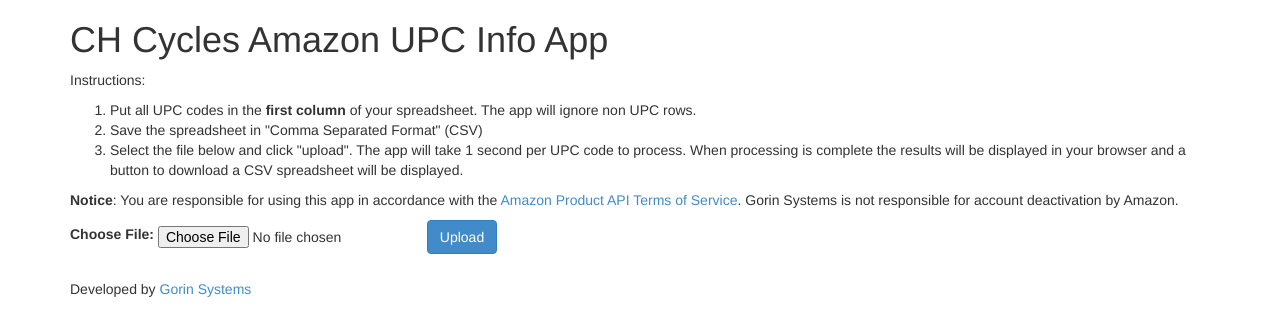
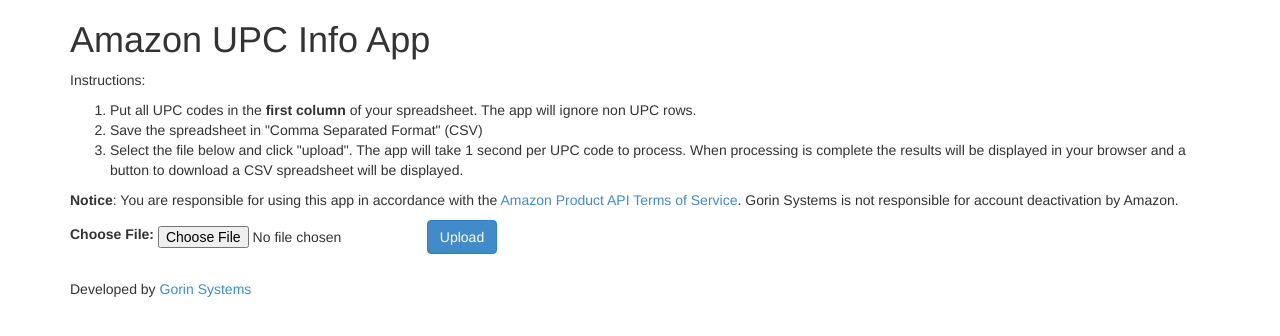
Before and after one commit to moshegorin/amazon_upc_lookup, a PHP site: page / in a window 1280 px wide. Shown: the top 336 px of the page. Run offline with PHP 8.4, Linux system fonts and the light colour scheme; some libraries are stand-ins or nearby versions.

Commit message:
Removed branding

```diff
--- a/app/controller/input.php
+++ b/app/controller/input.php
@@ -1,10 +1,10 @@
 <?php
 /**
 	B"H
-	Crown Heights Cycles Amazon UPC Info App
+	Amazon UPC Info App
 	Developed by GorinSystems (www.gorinsystems.com)
 
-	Page: Input Controller (input.com)
+	Page: Input Controller (input.php)
 	Description: Controls input form
 
 **/
--- a/app/controller/main_controller.php
+++ b/app/controller/main_controller.php
@@ -1,7 +1,7 @@
 <?php
 /**
 	B"H
-	Crown Heights Cycles Amazon UPC Info App
+	Amazon UPC Info App
 	Developed by GorinSystems (www.gorinsystems.com)
 
 	Page: Main Controller (main_controller.php)
--- a/app/view/output_header.phtml
+++ b/app/view/output_header.phtml
@@ -4,7 +4,7 @@
     <meta charset="utf-8">
     <meta http-equiv="X-UA-Compatible" content="IE=edge">
     <meta name="viewport" content="width=device-width, initial-scale=1">
-    <title>CH Cycles Amazon UPC Info App</title>
+    <title>Amazon UPC Info App</title>
 
     <!-- Bootstrap -->
     <link href="app/view/css/bootstrap.min.css" rel="stylesheet">
--- a/app/view/upload_form.phtml
+++ b/app/view/upload_form.phtml
@@ -4,7 +4,7 @@
     <meta charset="utf-8">
     <meta http-equiv="X-UA-Compatible" content="IE=edge">
     <meta name="viewport" content="width=device-width, initial-scale=1">
-    <title>CH Cycles Amazon UPC Info App</title>
+    <title>Amazon UPC Info App</title>
 
     <!-- Bootstrap -->
     <link href="app/view/css/bootstrap.min.css" rel="stylesheet">
@@ -20,7 +20,7 @@
 
     <div class="container">
 
-		<h1>CH Cycles Amazon UPC Info App</h1>
+		<h1>Amazon UPC Info App</h1>
 
 		<p>Instructions:</p>
 		<ol>
--- a/config.php
+++ b/config.php
@@ -1,7 +1,7 @@
 <?php
 /**
 	B"H
-	Crown Heights Cycles Amazon UPC Info App
+	Amazon UPC Info App
 	Developed by GorinSystems (www.gorinsystems.com)
 
 	Page: Config (config.php)
```
Also changed, not shown: app/controller/output.php (+58 -69 lines).
